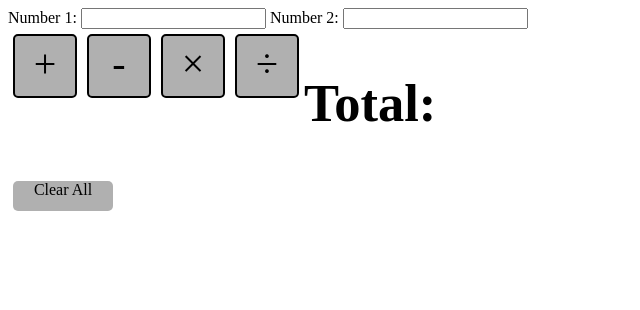
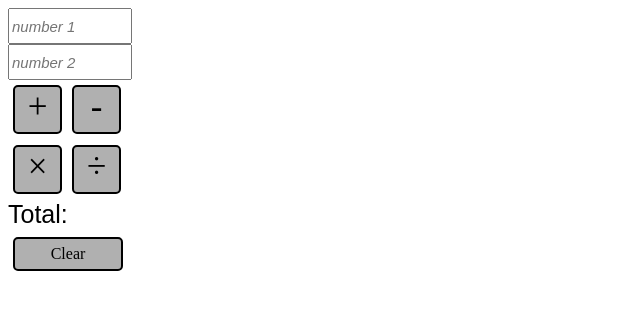
Before and after one commit to johnrachuy/prime_weekend_chal_03, a website: page public/views/index.html in a window 1280 px wide. Shown: the whole page, without its empty margins (0-640 px from the left). Drawn offline with Linux system fonts and the light colour scheme; files that its build step writes are made by us from their sources; files whose address does not match are found by name.

Commit message:
Functional and styled

```diff
--- a/public/scripts/script.js
+++ b/public/scripts/script.js
@@ -1,11 +1,11 @@
 var values = {};
 
 $(document).ready(function(){
-    $('#operators').on('click', '.operation', clickMagic);
+    $('#operators').on('click', '.operation', opClick);
     $('#clear').on('click', clearTotal);
 });
 
-function clickMagic() {
+function opClick() {
     event.preventDefault();
     values.type = this.dataset.type;
     $.each($('form').serializeArray(), function(i,field){
--- a/public/styles/stylesheet.css
+++ b/public/styles/stylesheet.css
@@ -1,15 +1,27 @@
+.box {
+    height: 30px;
+    width: 116px;
+    font-size: 15px;
+    font-style: italic;
+    outline: none;
+}
+
 #operators {
-    display: inline;
+    height: 120px;
+}
+
+.calc-row {
+    height: 60px;
 }
 
 .operation {
     background-color: #b0b0b0;
     display: inline;
     float: left;
-    height: 60px;
-    width: 60px;
-    font-size: 40px;
-    line-height: 55px;
+    height: 45px;
+    width: 45px;
+    font-size: 35px;
+    line-height: 40px;
     border-radius: 5px;
     margin: 5px 5px;
     text-align: center;
@@ -24,16 +36,25 @@
 
 #total {
     display: block;
-    font-size: 35px;
+    font-family: Arial;
+    font-size: 25px;
+    height: 32px;
 }
 
 #clear{background-color: #b0b0b0;
     display: inline;
     float: left;
     height: 30px;
+    width: 106px;
+    line-height: 30px;
     border-radius: 5px;
     margin: 5px 5px;
     text-align: center;
-    width: 100px;
+    border: 2px solid black;
     cursor: default;
 }
+
+#clear:hover {
+    background-color: #f60;
+    color: white;
+}
--- a/public/views/index.html
+++ b/public/views/index.html
@@ -2,6 +2,7 @@
 <html>
 <head>
     <title>Calculator</title>
+
     <link rel="stylesheet" type="text/css" href="styles/stylesheet.css"/>
     <script type="text/javascript" src="vendors/jquery.min.js"></script>
     <script type="text/javascript" src="scripts/script.js"></script>
@@ -9,19 +10,25 @@
 
 <body>
     <form id="inputForm">
-    <span>Number 1: </span><input type="text" name="numOne">
-    <span>Number 2: </span><input type="text" name="numTwo">
+        <input class="box" type="text" name="numOne" placeholder="number 1">
+        <br>
+        <input class="box" type="text" name="numTwo" placeholder="number 2">
     </form>
     <div id="operators">
+        <div class="calc-row">
             <div class="operation" data-type="add">+</div>
             <div class="operation" data-type="subtract">-</div>
+        </div>
+        <div class="calc-row">
             <div class="operation" data-type="multiply">&times;</div>
             <div class="operation" data-type="divide">&divide;</div>
         </div>
-<div id="total"><h2>Total:</h2>
+    </div>
+<div id="total">Total:
     <span></span>
 </div>
-<div id="clear">Clear All</div>
+<div id="clear">Clear</div>
+</div>
 </body>
 
 </html>
```
Lines whose indentation alone changed are shown as unchanged.
